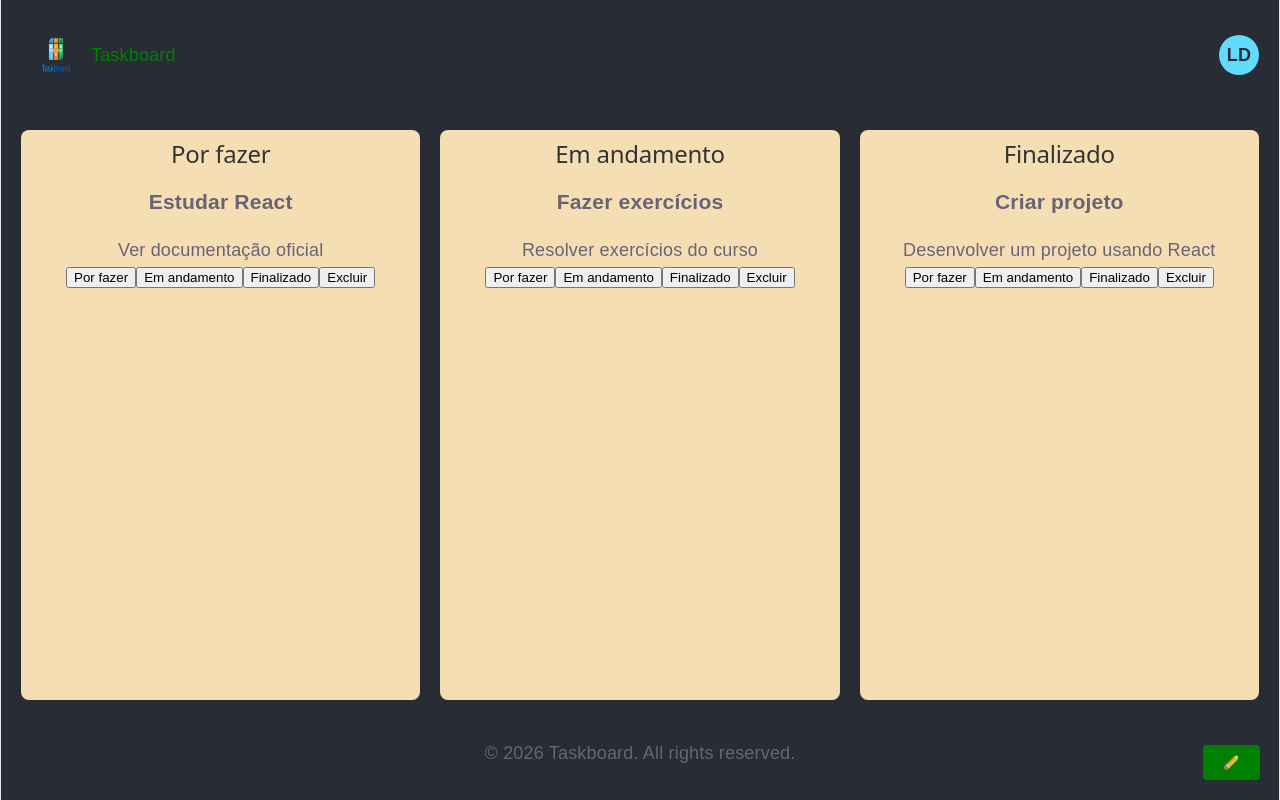
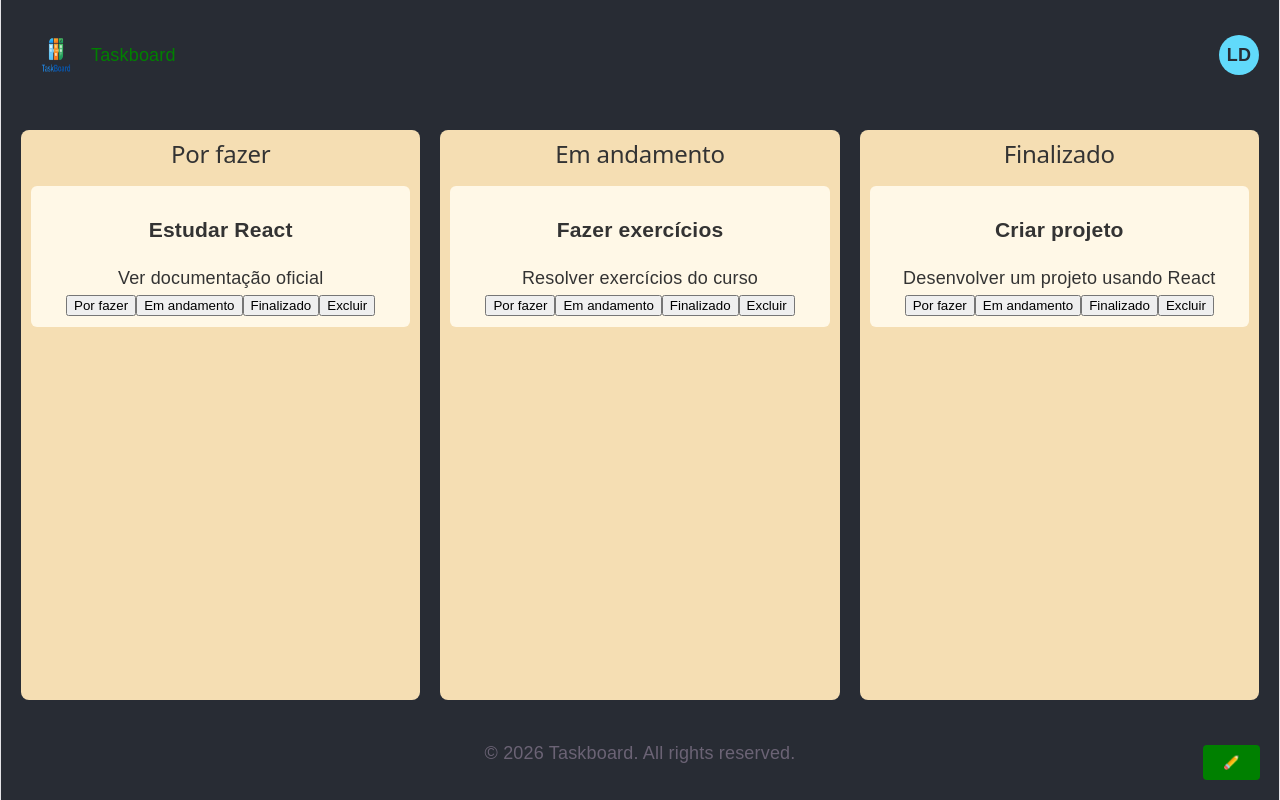
Before and after one commit to LuisDavidMSilva/taskboard, a React (Vite) app: page / in a window 1280 px wide. Built offline with nearby package versions, Linux system fonts and the light colour scheme.

Commit message:
fix: corrigindo import da logo

```diff
--- a/src/App.css
+++ b/src/App.css
@@ -43,8 +43,6 @@ header {
 }
 
 h1 {
-  font-size: 26px;
-  margin: 0;
   color: green
 }
 
@@ -87,7 +85,7 @@ h1 {
   padding: 0;
 }
 
-.column li {
+.task-card {
   background-color: #fff8e7;
   border-radius: 6px;
   padding: 10px;
@@ -117,13 +115,13 @@ h1 {
   width: 300px;
   text-align: center;
   position: relative;
+}
 
-  .modal-content h2
+.modal-content h2
   {
     margin-top: 0;
     color: #333;
   }
-}
 
 .modal-overlay button {
   background-color:darkcyan;
@@ -135,7 +133,6 @@ h1 {
   display: flex;
   align-items: center;
   justify-content: center;
-  flex-direction: column;
 }
 
 .close-button {
--- a/src/components/Board.jsx
+++ b/src/components/Board.jsx
@@ -3,9 +3,9 @@ import Column from './Column'
 function Board({ tasks, atualizarStatus, excluirTask }) {
   return (
     <main className="board">
-      <Column title="Por fazer" tasks={tasks.filter(task => task.status === "por-fazer")} atualizarStatus={atualizarStatus} excluirTask={excluirTask}></Column>
-      <Column title="Em andamento" tasks={tasks.filter(task => task.status === "em-andamento")} atualizarStatus={atualizarStatus} excluirTask={excluirTask}></Column>
-      <Column title="Finalizado" tasks={tasks.filter(task => task.status === "finalizado")} atualizarStatus={atualizarStatus} excluirTask={excluirTask}></Column>
+      <Column title="Por fazer" className="column-todo"tasks={tasks.filter(task => task.status === "por-fazer")} atualizarStatus={atualizarStatus} excluirTask={excluirTask}></Column>
+      <Column title="Em andamento" className="column-in-progress" tasks={tasks.filter(task => task.status === "em-andamento")} atualizarStatus={atualizarStatus} excluirTask={excluirTask}></Column>
+      <Column title="Finalizado" className="column-done" tasks={tasks.filter(task => task.status === "finalizado")} atualizarStatus={atualizarStatus} excluirTask={excluirTask}></Column>
     </main>
   )
 }
--- a/src/components/Column.jsx
+++ b/src/components/Column.jsx
@@ -1,8 +1,8 @@
 import TaskCard from "./TaskCard"
 
-function Column({ title, tasks, atualizarStatus, excluirTask }) {
+function Column({ title, tasks, className, atualizarStatus, excluirTask }) {
   return (
-    <div className="column">
+    <div className={`column ${className}`}>
       <h2>{title}</h2>
       <ul>
         {tasks.map(task => (
--- a/src/components/Header.jsx
+++ b/src/components/Header.jsx
@@ -1,8 +1,10 @@
+import logo from '../assets/taskboard_logo.png'
+
 function Header() {
     return (
     <header>
         <div className="logo-container">
-            <img src="src/assets/taskboard_logo.png" className="logo" />
+            <img src={logo} className="logo" />
             <span>Taskboard</span>
         </div>
         <div className="avatar">LD</div>
```
